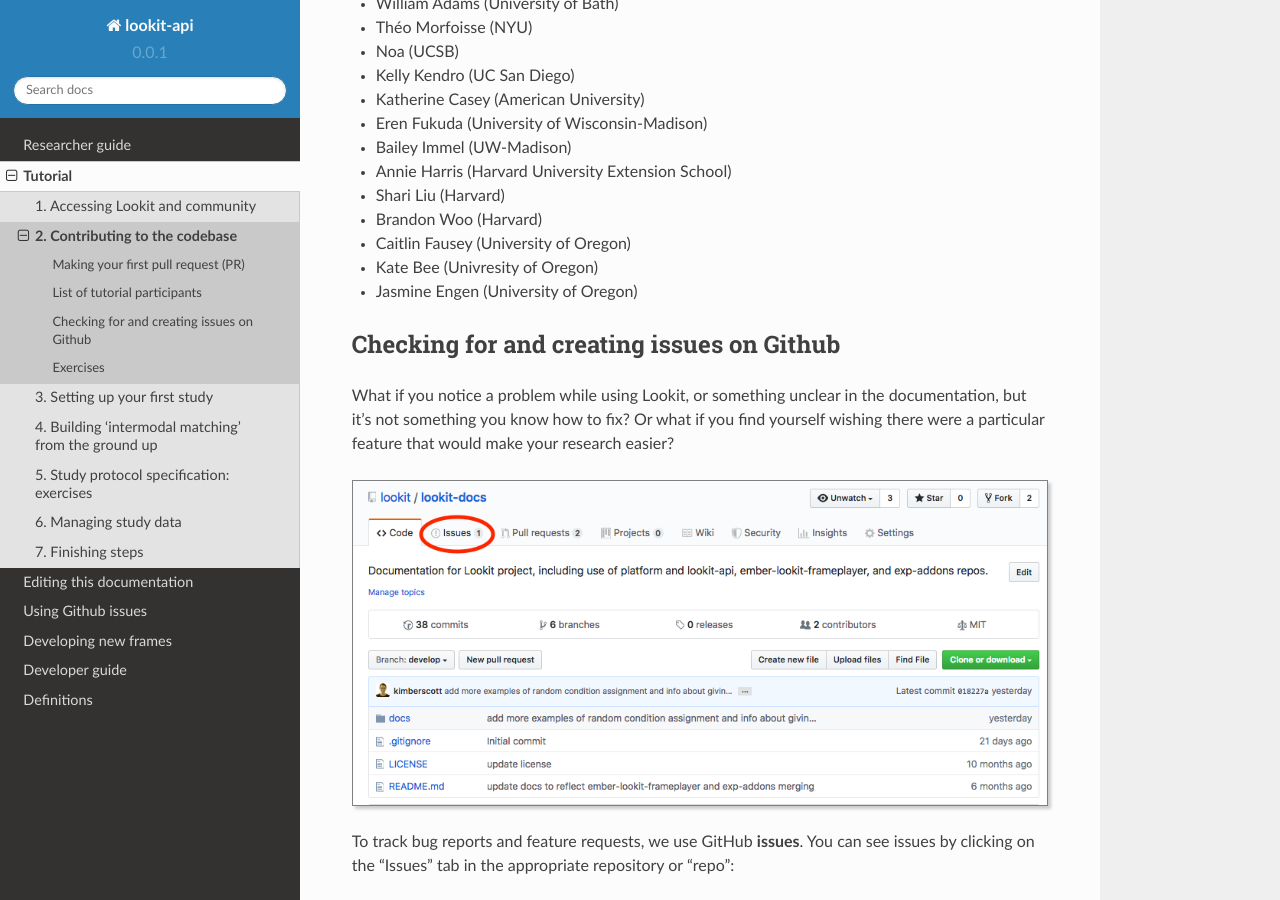
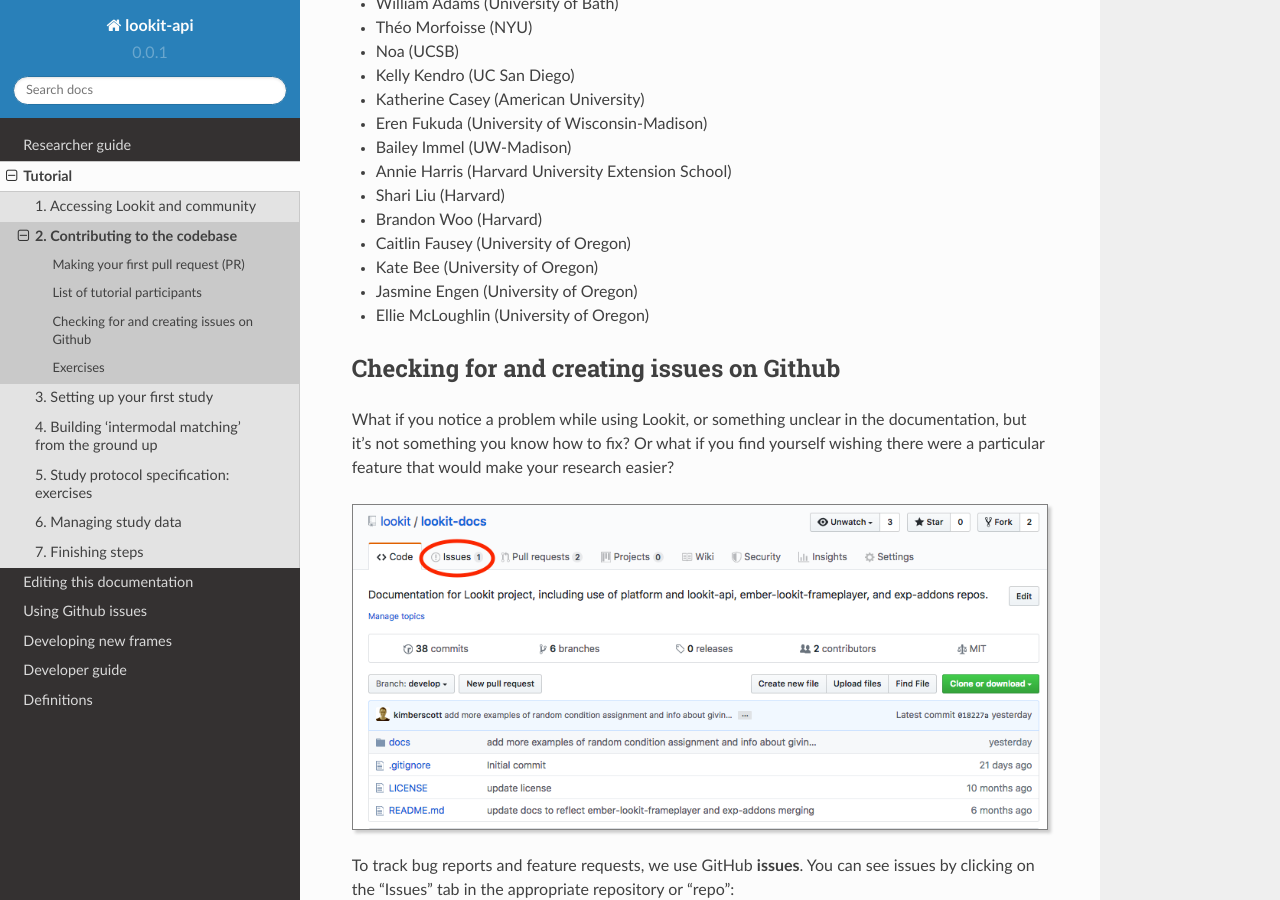
Before and after one commit to lookit/lookit-docs, a Sphinx documentation site: the page built from docs/source/tutorial-contributing.rst, in a window 1280 px wide and 900 px high, scrolled down 4309 px. Built offline with Sphinx 7.4.7 and the Read the Docs theme 2.0.0, drawn with Linux system fonts in a browser that asks for light colours.

Commit message:
Add Tutorial Participant to List

```diff
--- a/docs/source/tutorial-contributing.rst
+++ b/docs/source/tutorial-contributing.rst
@@ -96,8 +96,9 @@
 - Shari Liu (Harvard)
 - Brandon Woo (Harvard)
 - Caitlin Fausey (University of Oregon)
-- Kate Bee (Univresity of Oregon)
+- Kate Bee (University of Oregon)
 - Jasmine Engen (University of Oregon)
+- Ellie McLoughlin (University of Oregon)
 .. _Github issues overview:
 
 Checking for and creating issues on Github
```
